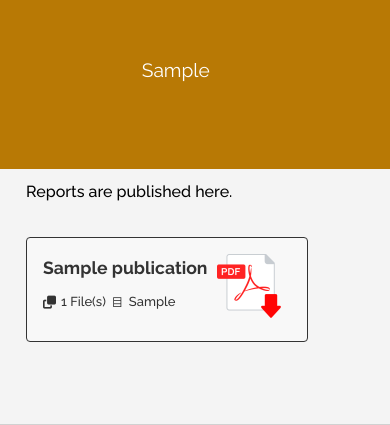
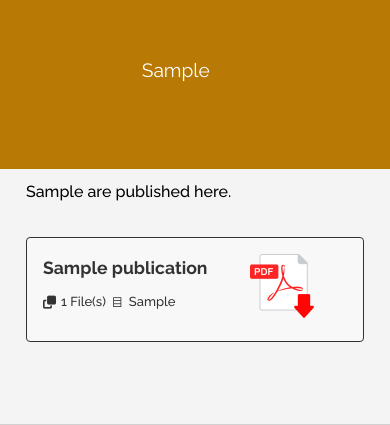
Before and after one commit to enockabere/Mak-Website, a Django app: page /resource-center/category/1 in a window 390 px wide. Shown: the part 89-514 px from the top of the page. Run offline with Django 4.2, Linux system fonts and the light colour scheme; tables that the repository leaves empty hold one stand-in row (values such as "Sample post"); grey boxes marked "Sample" are stand-in pictures; some libraries are stand-ins or nearby versions.

Commit message:
empowerment backdrop

```diff
--- a/resources/templates/reports.html
+++ b/resources/templates/reports.html
@@ -18,7 +18,7 @@
             <div class="grid__main--list">
                 <div class="publication">
                     <div class="publication__main">
-                        <p>Reports are published here. </p>
+                        <p>{{ publication_category_in.category }} are published here. </p>
                         <div class="publication__main--item">
                             {% for pub in pub %}
                             <div class="file__card">
--- a/static/css/style.css
+++ b/static/css/style.css
@@ -3168,11 +3168,27 @@ footer .certified {
   border-radius: 4px;
   padding: 1em;
   display: grid;
-  grid-template-columns: auto auto auto;
+  grid-template-columns: auto auto;
   gap: 10px;
   background-color: rgb(248, 248, 248);
   color: #333333;
   border-color: #333333;
+  width: 48%;
+}
+@media (max-width: 1023.98px) {
+  .publication__main--item .file__card {
+    width: 100%;
+  }
+}
+@media (max-width: 899.98px) {
+  .publication__main--item .file__card {
+    width: 47%;
+  }
+}
+@media (max-width: 699.98px) {
+  .publication__main--item .file__card {
+    width: 100%;
+  }
 }
 .publication__main--item .file__card--name h1 {
   font-size: 1.1em;
--- a/static/scss/globals/_publication.scss
+++ b/static/scss/globals/_publication.scss
@@ -18,9 +18,22 @@
                     border-radius: 4px;
                     padding: 1em;
                     display: grid;
-                    grid-template-columns: auto auto auto;
+                    grid-template-columns: auto auto;
                     gap: 10px;
                     @include set_background($fade);
+                    width: 48%;
+
+                    @include u.breakpoint-down(medium) {
+                        width: 100%;
+                    }
+
+                    @include u.breakpoint-down(small) {
+                        width: 47%;
+                    }
+
+                    @include u.breakpoint-down(x-small) {
+                        width: 100%;
+                    }
 
 
 
@@ -28,8 +41,8 @@
                         h1 {
                             font-size: 1.1em;
 
-                            a{
-                                &:hover{
+                            a {
+                                &:hover {
                                     text-decoration: underline;
                                     color: $secondary_color;
                                 }
@@ -38,10 +51,11 @@
 
                         &-lower {
                             display: flex;
-                            justify-content:start;
+                            justify-content: start;
                             gap: 5px;
                             font-size: small;
                             margin-top: 10px;
+
                             p {
                                 display: flex;
                                 gap: 5px;
@@ -52,9 +66,9 @@
 
                     }
 
-                    &--icon{
-                        img{
-                            &:hover{
+                    &--icon {
+                        img {
+                            &:hover {
                                 filter: brightness(50%);
                                 margin-top: 5px;
                                 scale: .9;
--- a/static/scss/layouts/_grid.scss
+++ b/static/scss/layouts/_grid.scss
@@ -249,6 +249,7 @@
             border-radius: 10px;
             box-shadow: 0px 8px 16px 0px rgba(0, 0, 0, 0.2);
             padding: 2em;
+
 
 
             .icon {
```
